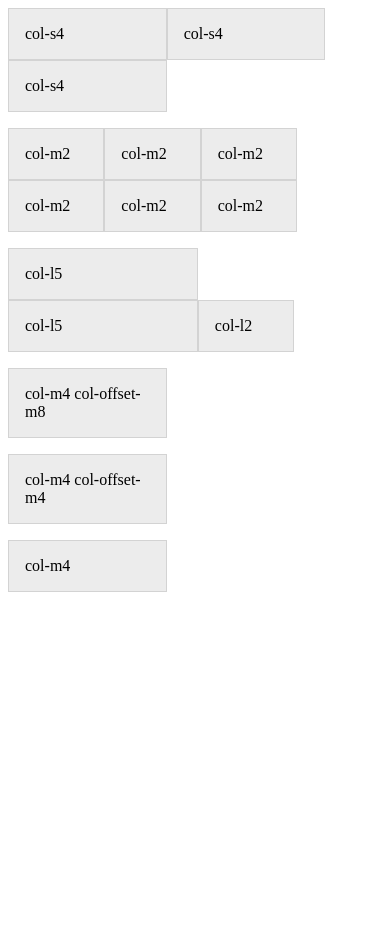
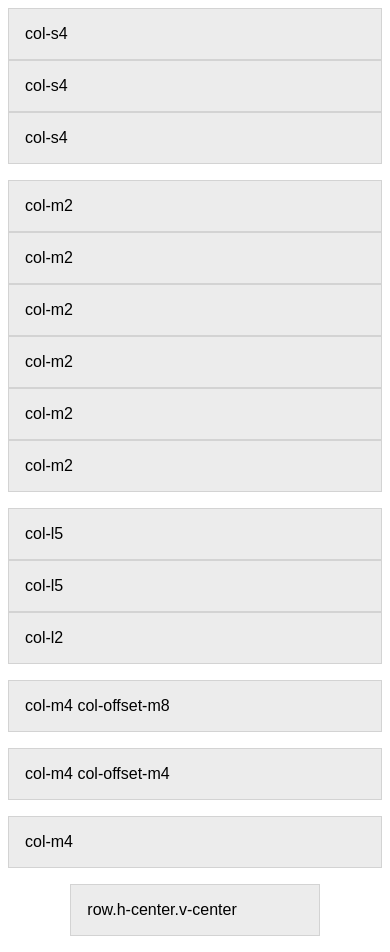
Before and after one commit to gobeli/Flexy, a website: page index.html in a window 390 px wide. Before the commit the page ends 844 px from the top, so only its background shows below. Drawn offline with Linux system fonts and the light colour scheme.

Commit message:
Flexy V1.0

```diff
--- a/index.html
+++ b/index.html
@@ -6,6 +6,9 @@
 		<meta name="viewport" content="width=device-width, initial-scale=1" />
 		<link rel="stylesheet" href="dist/grid.min.css" />
 		<style>
+			body{
+				margin: .5rem;
+				font-family: sans-serif;}
 			.row {
 				margin-bottom: 1rem; }
 			.row .col-demo {
@@ -40,5 +43,8 @@
 		<div class="row">
 			<div class="col-m4 col-demo">col-m4</div>
 		</div>
+		<div class="row h-center v-center">
+			<div class="col-xs8 col-m6 col-l4 col-demo">row.h-center.v-center</div>
+		</div>
 	</body>
 </html>
--- a/src/grid.scss
+++ b/src/grid.scss
@@ -1,60 +1,67 @@
-$col: 12;
-
-@function columns($breakpoint, $offset){
-	$retVal: "";
-	@for $i from 1 through $col {
-		@if $offset{
-			$retVal: $retVal + ".col-offset-"+$breakpoint+""+$i+","
-		} @else {
-			$retVal: $retVal + ".col-"+$breakpoint+""+$i+","
+@mixin makeCols($col){
+	@for $i from 1 through 12 {
+		$width: 100/12 * $i + "%";
+		.col-#{$col+$i} {
+			width: #{$width};
+		}
+		.col-offset-#{$col+$i} {
+			margin-left: #{$width};
 		}
 	}
-	@return $retVal;
 }
-
 
 .row{
 	display: flex;
 	flex-flow: row wrap;
-	@for $i from 1 through $col {
-		$width: 100/$col * $i + "%";
-		.col-s#{$i},
-		.col-m#{$i},
-		.col-l#{$i} {
-			padding: 1rem;
-			min-height: 1px;
-			flex-basis:  #{$width};
-		}
-
-		.col-offset-s#{$i},
-		.col-offset-m#{$i},
-		.col-offset-l#{$i} {
-			margin-left: #{$width};
-		}
+	box-sizing: border-box;
+	.col-s1,.col-s2,.col-s3,.col-s4,.col-s5,.col-s6,.col-s7,.col-s8,.col-s9,.col-s10,.col-s11,.col-s12,
+	.col-m1,.col-m2,.col-m3,.col-m4,.col-m5,.col-m6,.col-m7,.col-m8,.col-m9,.col-m10,.col-m11,.col-m12,
+	.col-l1,.col-l2,.col-l3,.col-l4,.col-l5,.col-l6,.col-l7,.col-l8,.col-l9,.col-l10,.col-l11,.col-l12{
+		width: 100%;
+		padding: 1rem;
+		min-height: 1px;
+		box-sizing: border-box;
+	}
+	.col-offset-s1,.col-offset-s2,.col-offset-s3,.col-offset-s4,.col-offset-s5,.col-offset-s6,.col-offset-s7,.col-offset-s8,.col-offset-s9,.col-offset-s10,.col-offset-s11,.col-offset-s12,
+	.col-offset-m1,.col-offset-m2,.col-offset-m3,.col-offset-m4,.col-offset-m5,.col-offset-m6,.col-offset-m7,.col-offset-m8,.col-offset-m9,.col-offset-m10,.col-offset-m11,.col-offset-m12,
+	.col-offset-l1,.col-offset-l2,.col-offset-l3,.col-offset-l4,.col-offset-l5,.col-offset-l6,.col-offset-l7,.col-offset-l8,.col-offset-l9,.col-offset-l10,.col-offset-l11,.col-offset-l12{
+		margin-left: 0;
+	}
+	@include makeCols("xs");
+	@media screen and (min-width: 480px){
+		@include makeCols("s");
+	}
+	@media screen and (min-width: 768px){
+		@include makeCols("m");
+	}
+	@media screen and (min-width: 980px){
+		@include makeCols("l");
 	}
 
-	@media screen and (max-width: 480px){
-		#{columns("s",false)}{
-		  flex-basis: 100%;
-		}
-		#{columns("s",true)}{
-		  margin-left: 0;
-		}
+	&.v-center{
+		align-items: center;
 	}
-	@media screen and (max-width: 768px){
-		#{columns("m",false)}{
-		  flex-basis: 100%;
-		}
-		#{columns("m",true)}{
-		  margin-left: 0;
-		}
+
+	&.v-top{
+		align-items: flex-start;
 	}
-	@media screen and (max-width: 980px){
-		#{columns("l",false)}{
-		  flex-basis: 100%;
-		}
-		#{columns("l",true)}{
-		  margin-left: 0;
-		}
+
+	&.v-bottom{
+		align-items: flex-end;
+	}
+
+	&.h-start{
+		justify-content: flex-start;
+	}
+
+	&.h-center{
+		justify-content: center;
+	}
+
+	&.h-end{
+		justify-content: flex-end;
+	}
+	&.h-space-between{
+		justify-content: space-between;
 	}
 }
```
Also changed, not shown: dist/grid.css, dist/grid.min.css, 1 other file.
